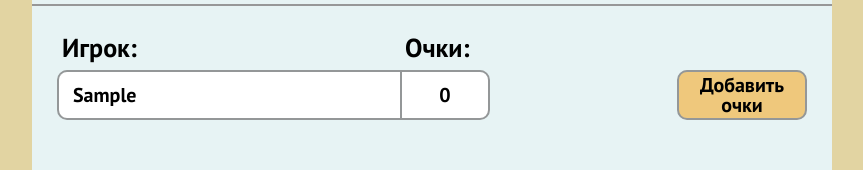
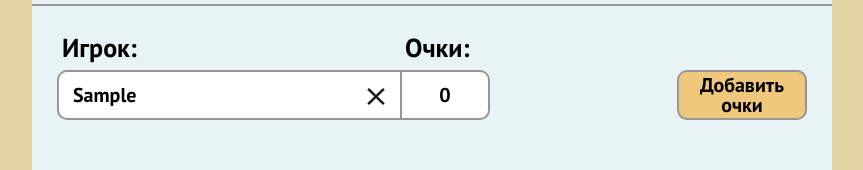
Before and after one commit to silkroadbum/uno-counter, a React (Create React App) app: page / in a window 1280 px wide. Both pictures are taken after typing "Sample" into the empty fields and a click on the button "Добавить игрока". Shown: the part 184-354 px from the top of the page, without its empty margins (208-1071 px from the left). Built offline with nearby package versions, Linux system fonts and the light colour scheme; the HTML template or start-up script is replaced by a standard one.

Commit message:
Добавил возможность удаление игроков

```diff
--- a/src/components/player-list/player-list.jsx
+++ b/src/components/player-list/player-list.jsx
@@ -10,10 +10,15 @@ function PlayerList() {
       <div className="header">
         <PlayerForm players={players} setPlayers={setPlayers}/>
       </div>
-      <div className="player-header">
-        <div className="player-title">Игрок:</div>
-        <div className="player-title">Очки:</div>
-      </div>
+      {players.length > 0
+        ?
+        <div className="player-header">
+          <div className="player-title">Игрок:</div>
+          <div className="player-title">Очки:</div>
+        </div>
+        : ''
+      }
+
       <ul className="player-list">
         {players && players.map((player, i) => (
           <Player key={i + player.name} players={players} setPlayers={setPlayers} player={player} id={i}/>)
--- a/src/components/player/player.jsx
+++ b/src/components/player/player.jsx
@@ -9,14 +9,23 @@ function Player({players, setPlayers, player, id}) {
   };
 
   const addScore = () => {
-    setPlayers([...players.slice(0, id), {name: player.name, scores: player.scores + Number(inputRef.current.value)} ,...players.slice(id + 1)])
+    setPlayers([...players.slice(0, id), {name: player.name, scores: player.scores + Number(inputRef.current.value)} ,...players.slice(id + 1)]);
     setShowTextFiled(!setShowTextFiled);
+  }
+
+  const deletePlayer = () => {
+    setPlayers([...players.slice(0, id), ...players.slice(id + 1)])
   }
 
   return (
     <li className='player-list__item'>
       <div className='player-list__info'>
-        <span className='player-list__name'>{player.name}</span>
+        <span className='player-list__name'>
+          {player.name}
+          <button className='player-list__delete-player' onClick={deletePlayer} type='button'>
+            <img className='player-list__icon' src='img/delete.svg' alt='Delete icon'/>
+          </button>
+        </span>
         <span className='player-list__scores'>{player.scores}</span>
       </div>
         <span className='player-list__block'>
--- a/src/index.css
+++ b/src/index.css
@@ -64,6 +64,8 @@ body {
 }
 
 .player-list__name {
+    display: flex;
+    justify-content: space-between;
     font-weight: 700;
     font-size: 20px;
     line-height: 26px;
@@ -74,7 +76,7 @@ body {
     border-style: solid;
     border-color: #949798;
     border-radius: 10px 0 0 10px;
-    padding: 10px 14px 7px 14px;
+    padding: 10px 8px 7px 14px;
 }
 
 .player-list__scores {
@@ -138,6 +140,13 @@ body {
     justify-content: space-between;
 }
 
+.player-list__delete-player {
+    border: none;
+    background-color: transparent;
+    padding: 0;
+    cursor: pointer;
+}
+
 .player-list__text-field {
     width: 150px;
     height: 50px;
@@ -157,6 +166,7 @@ body {
     font-weight: 700;
     font-size: 20px;
     line-height: 20px;
+    cursor: pointer;
 }
 
 .button:hover {
```
Also changed, not shown: public/img/delete.svg (added).
